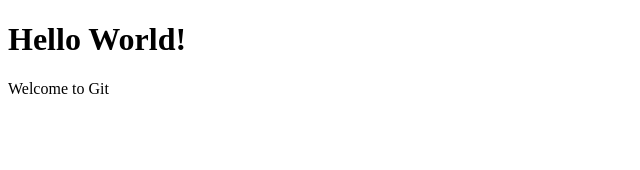
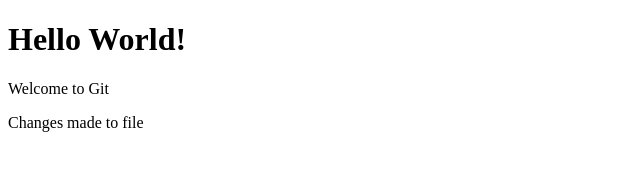
Before and after one commit to shinde-shravani/simple-website, a plain HTML site: page index.html in a window 1280 px wide. Shown: the whole page, without its empty margins (0-640 px from the left). Drawn offline with Linux system fonts and the light colour scheme.

Commit message:
index.html file modified

```diff
--- a/index.html
+++ b/index.html
@@ -8,5 +8,6 @@
 <body>
     <h1>Hello World!</h1>
     <p>Welcome to Git</p>
+    <p>Changes made to file</p>
 </body>
 </html>
```
